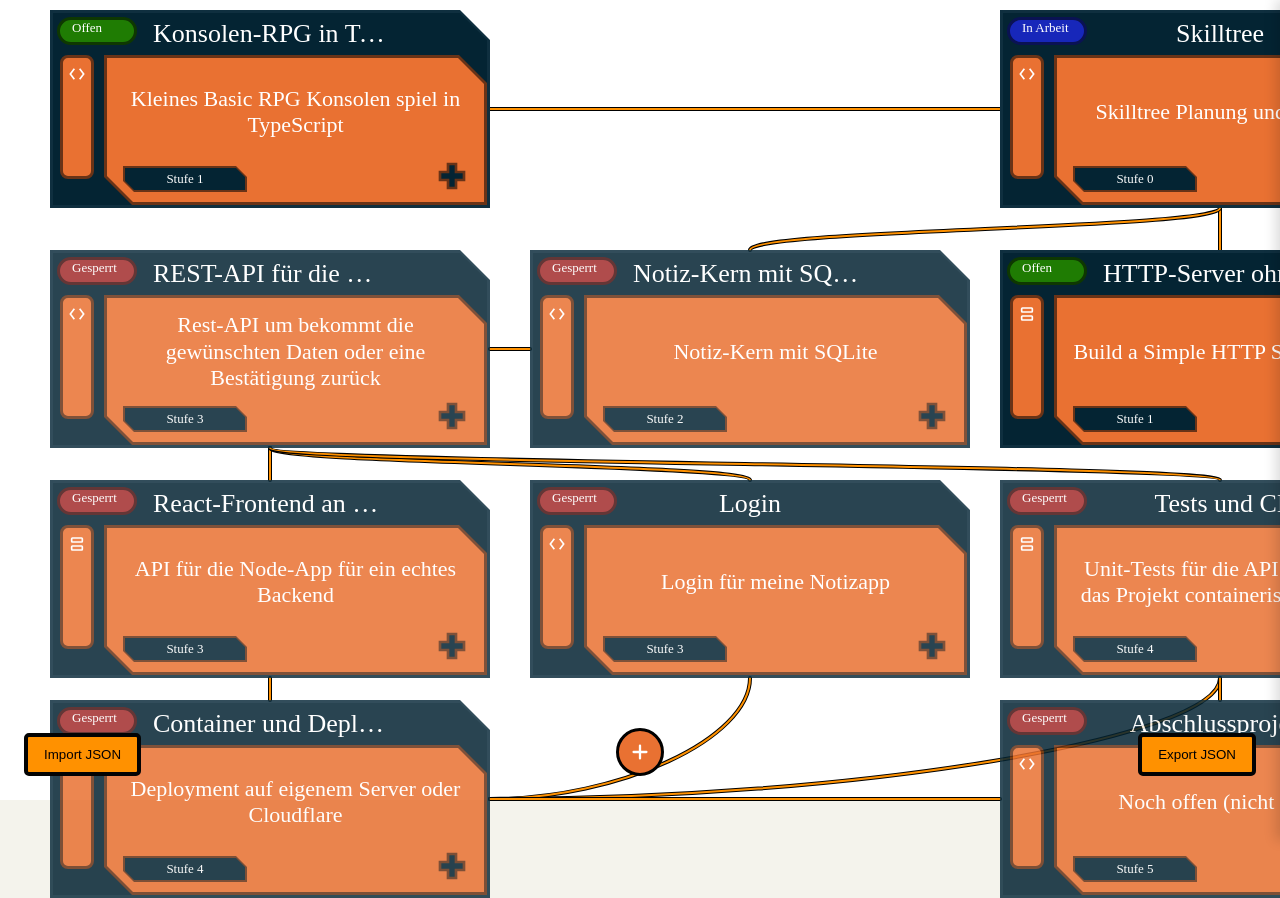
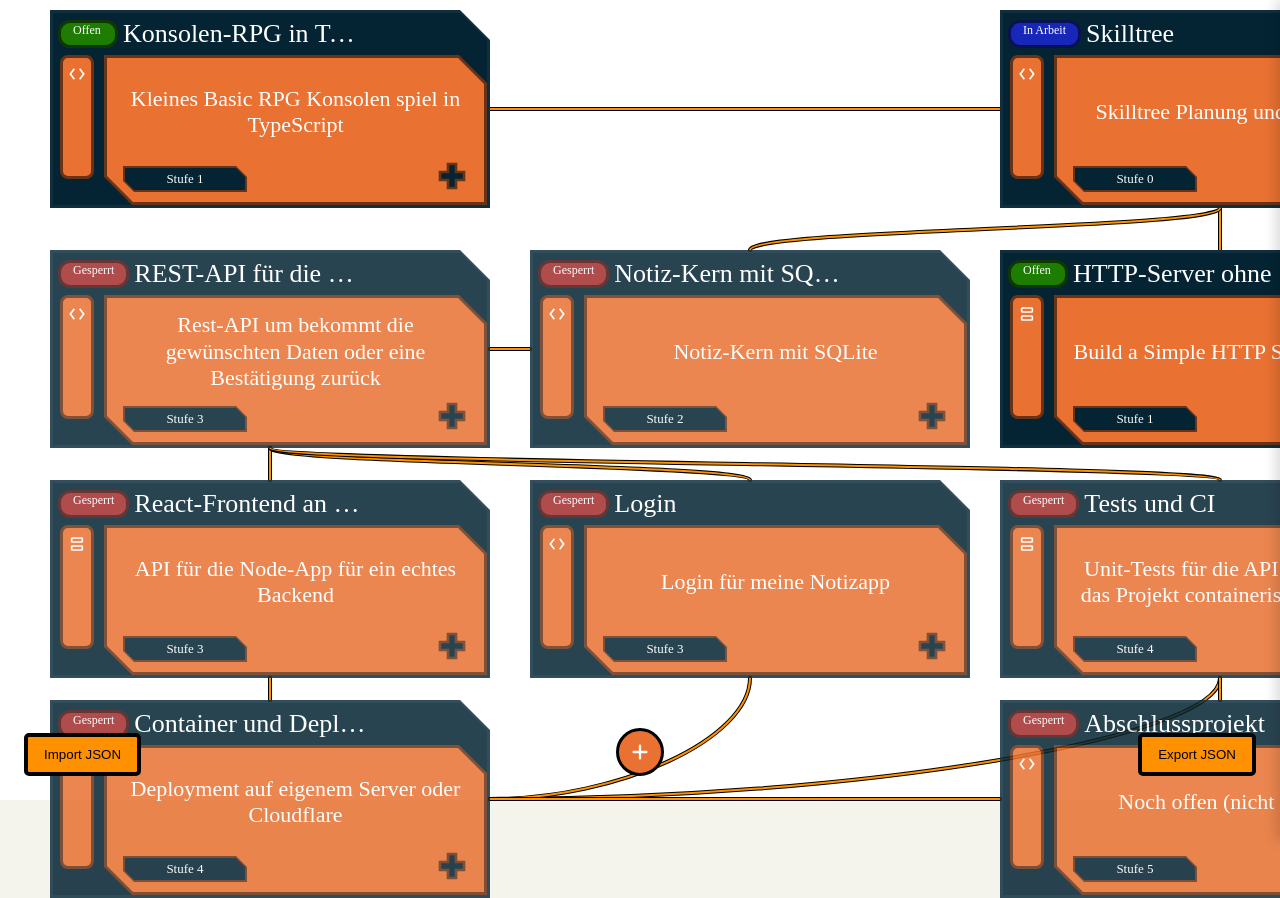
Before and after one commit to OrangeJuicy69/DarkPurpleNote, a React (Vite) app: page / in a window 1280 px wide. Shown: the top 898 px of the page. Built offline with nearby package versions, Linux system fonts and the light colour scheme.

Commit message:
Node Css update für Status Color (Kann Fehler enthalten)

```diff
--- a/src/basicnode.css
+++ b/src/basicnode.css
@@ -21,11 +21,13 @@
 
 .node-div.open {
   width: 500px;
+  z-index: 1000;
 }
 
 .node-div.dragging {
   cursor: grabbing;
   transition: none;
+  z-index: 1000;
 }
 
 
@@ -48,7 +50,9 @@
   height: 42px;
   display: flex;
   align-items: center;
-  justify-content: center;
+  gap: 10px;
+
+
 }
 
 .node-title {
@@ -62,22 +66,73 @@
 }
 
 .node-status-pill {
-  position: absolute;
-  left: 4px;
-  top: 4px;
-  min-width: 80px;
+  appearance: none;
+  position: relative;
+  min-width: 60px;
   height: 28px;
+  left: 5px;
   padding: 0 12px;
   box-sizing: border-box;
   display: flex;
   border: 3px solid var(--status-dark);
-  border-radius: 14px;
+  border-radius: 12px;
   background-color: var(--status-color);
   color: #fff;
-  font-size: 13px;
+  font-size: 12px;
   text-transform: capitalize;
-  white-space: nowrap;
+  -webkit-appearance: none;
+  -moz-appearance: none;
+  appearance: none;
 }
+@supports (appearance: base-select) {
+  .node-status-pill,
+  .node-status-pill::picker(select) {
+    appearance: base-select;
+  }
+
+  .node-status-pill::picker(select) {
+    border: 1px solid var(--frame-bg);
+    border-radius: 8px;
+    padding: 4px;
+    background-color: var(--status-color);
+  }
+
+    .node-status-pill option {
+      border-radius: 6px;
+      background-color: var(--status-color);
+      color: #fff;
+
+    }
+
+  .node-status-pill option:hover {
+    background: rgba(238, 238, 255, 0.438);
+  }
+
+  .node-status-pill option:checked {
+    font-weight: 600;
+  }
+
+}
+.node-status-pill[data-status="offen"],
+.node-status-pill option[value="offen"]      { --status-color: #1f7c03; }
+
+.node-status-pill[data-status="in Arbeit"],
+.node-status-pill option[value="in Arbeit"]  { --status-color: #1727ba; }
+
+.node-status-pill[data-status="abgenommen"],
+.node-status-pill option[value="abgenommen"] { --status-color: #E97132; }
+
+.node-status-pill[data-status="gesperrt"],
+.node-status-pill option[value="gesperrt"]   { --status-color: #A32D2D; }
+
+
+/* .node-status-pill option {
+  background-color: var(--status-color);
+  color: #fff;
+  font-size: 12px;
+  text-transform: capitalize;
+} */
+
 
 
 .node-body {
```
